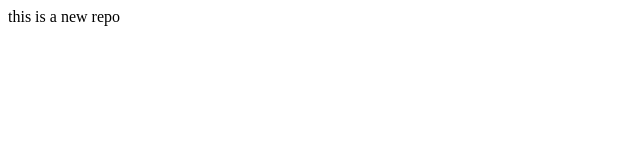
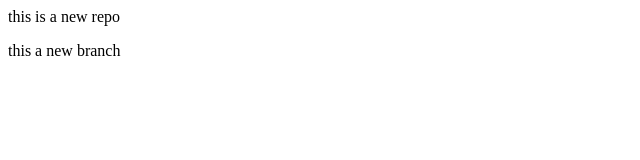
Before and after one commit to twicwee/localrepo, a plain HTML site: page index.html in a window 1280 px wide. Shown: the full height of the page, 0-640 px from the left. Drawn offline with Linux system fonts and the light colour scheme.

Commit message:
add new feature

```diff
--- a/index.html
+++ b/index.html
@@ -1 +1,2 @@
 <p>this is a new repo</p>
+<p>this a new branch</p>
```
